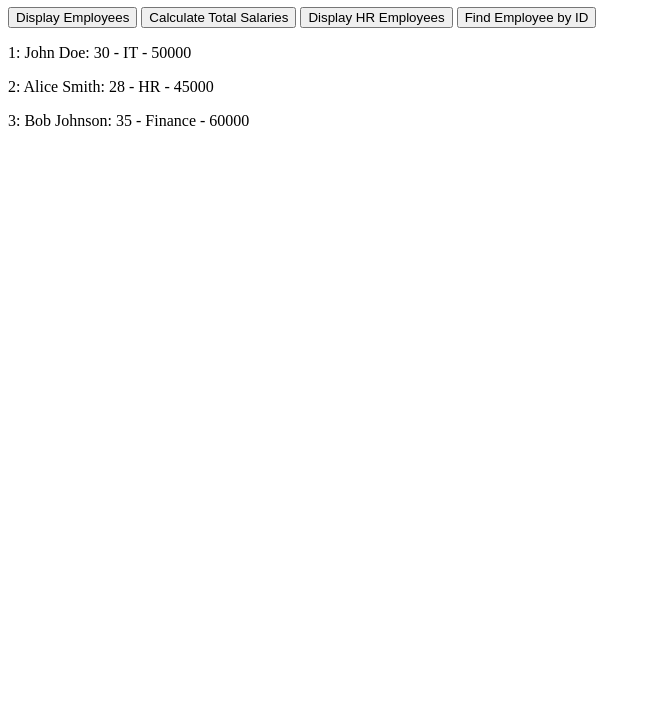
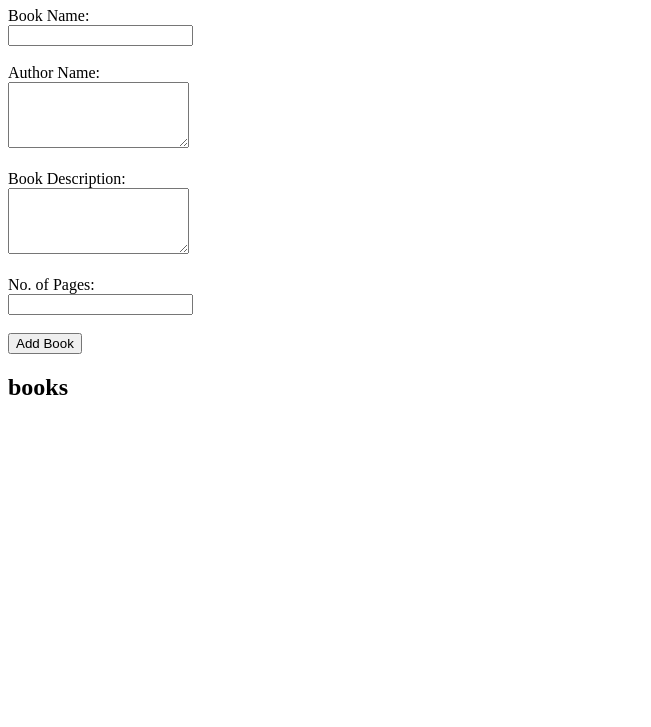
Before and after one commit to abe-dev762/common_repo, a plain HTML site: page coursera_test/index.html in a window 1280 px wide. Shown: the part 73-800 px from the top of the page, without its empty margins (0-651 px from the left). Drawn offline with Linux system fonts and the light colour scheme.

Commit message:
test: testing object and array;

```diff
--- a/coursera_test/index.html
+++ b/coursera_test/index.html
@@ -1,19 +1,25 @@
 <!DOCTYPE html>
-<html>
+<html lang="en">
 <head>
-  <title>Employee Management System</title>
+    <meta charset="UTF-8">
+    <title>Book Management System</title>
 </head>
 <body>
-   <h1>Employee Management System</h1>
+    <h1>Book Management System</h1>
+    <label for="bookName">Book Name:</label><br>
+    <input type="text" id="bookName"><br><br>
+    <label for="authorName">Author Name:</label><br>
+    <textarea id="authorName" rows="4"></textarea><br><br>
+    <label for="bookDescription">Book Description:</label><br>
+    <textarea id="bookDescription" rows="4"></textarea><br><br>
+    <label for="pagesNumber">No. of Pages:</label><br>
+    <input type="number" id="pagesNumber"><br><br>
+    <button onclick="addBook()">Add Book</button>
 
-  <div>
-    <button onclick="displayEmployees()">Display Employees</button>
-    <button onclick="calculateTotalSalaries()">Calculate Total Salaries</button>
-    <button onclick="displayHrEmployees()">Display HR Employees</button>
-    <button onclick="findEmployeeById(2)">Find Employee by ID</button>
-  </div>
-
- <div id="employeesDetails"></div>
-<script src="index.js"></script>
+    <h2>books</h2>
+    <div id="books">
+        <!-- books will be displayed here -->
+    </div>
+    <script src="index.js"></script>
 </body>
 </html>
--- a/coursera_test/index.js
+++ b/coursera_test/index.js
@@ -1,29 +1,50 @@
-const employees = [
-    {id: 1, name: 'John Doe' , age: 30, department: 'IT', salary: 50000 },
-    {id: 2, name: 'Alice Smith', age: 28, department: 'HR', salary: 45000},
-    {id: 3, name: 'Bob Johnson', age: 35, department: 'Finance', salary: 60000},
-];
-
-const totalEmployees = employees.map((employees, index) => `<p>${employees.id}: ${employees.name}: ${employees.age} - ${employees.department} - ${employees.salary}</p>`).join('');
-document.getElementById('employeesDetails').innerHTML = totalEmployees;
-
-function calculateTotalSalaries() {
-    const totalSalaries = employees.reduce((acc, employees) => acc + employees.salary, 0);
-    alert(`Total Salaries: $${totalSalaries}`);
+function showBook() {
+    const booksDiv = book.map((book, index) => `<h1>book Number: ${index + 1}</h1>
+    <p><strong>Book Name:</strong>${book.authorName}</p>
+     <p><strong>Author Name:</strong> ${book.authorName}</p>
+        <p><strong>Book Description:</strong> ${book.bookDescription}</p>
+        <p><strong>No. of Pages:</strong> ${book.pagesNumber} page(s)</p>
+        <button onclick="editbook(${index})">Edit</button>`
+    );
+        document.getElementById('books').innerHTML = booksDiv.join('');
 }
 
-function displayHrEmployees() {
-    const hrEmpoloyees = employees.filter(employee => employees.department == 'HR');
-    const hrEmployeesDisplay = hrEmpoloyees.map((employee, index) => `<p>${employees.id}: ${employees.name}: ${employees.age} - ${employees.department} - $${employees.salary}</p>`).join('');
-    document.getElementById('employeesDetails').innerHTML = hrEmployeesDisplay;
+function editBook(index) {
+    const book = book[index];
+    document.getElementById('bookName').value = book.name;
+    document.getElementById('authorName').value = book.authorName;
+    document.getElementById('bookDescription').value = book.bookDescription;
+    document.getElementById('pagesNumber').value = book.pagesNumber;
+    book.splice(index, 1);
+    showBook();
 }
 
-function findEmployeeById(employeeId) {
-      const foundEmployee = employees.find(employee => employee.id === employeeId);
-      if (foundEmployee) {
-      document.getElementById('employeesDetails').innerHTML =`<p>${foundEmployee.id}: ${foundEmployee.name}: ${foundEmployee.name} - ${foundEmployee.department} - $${foundEmployee.salary}</p>`;
-      }
-      else{
-        document.getElementById('employeesDetails').innerHTML = 'no employee has been found with this ID';
-       }
-   }
+function clearInputs() {
+         document.getElementById('bookName').value = '';
+    document.getElementById('authorName').value = '';
+    document.getElementById('bookDescription').value = '';
+    document.getElementById('pagesNumber').value = '';
+}
+
+
+let book = [];
+
+function addBook() {
+    const bookName = document.getElementById('bookName').value;
+    const authorName = document.getElementById('authorName').value;
+    const bookDescription = document.getElementById('bookDescription').value;
+    const pagesNumber = document.getElementById('pagesNumber').value;
+
+if (bookName && authorName && bookDescription && !isNaN(pagesNumber)) {
+    const book = {
+       name: bookName,
+       authorName: authorName,
+       bookDescription: bookDescription,
+       pagesNumber: pagesNumber
+    };
+    book.push(book);
+    showBook();
+} else {
+    alert('Please fill the fields correctly');
+}
+}
```
